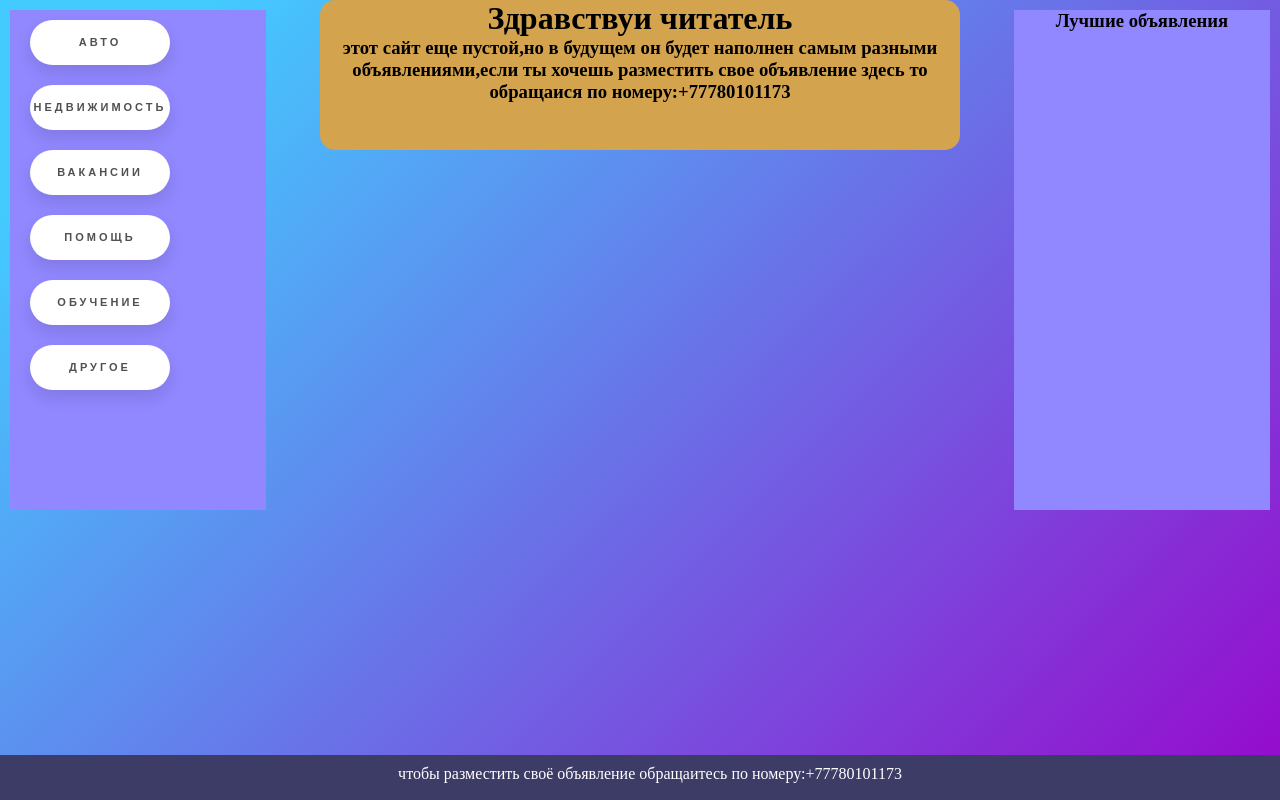
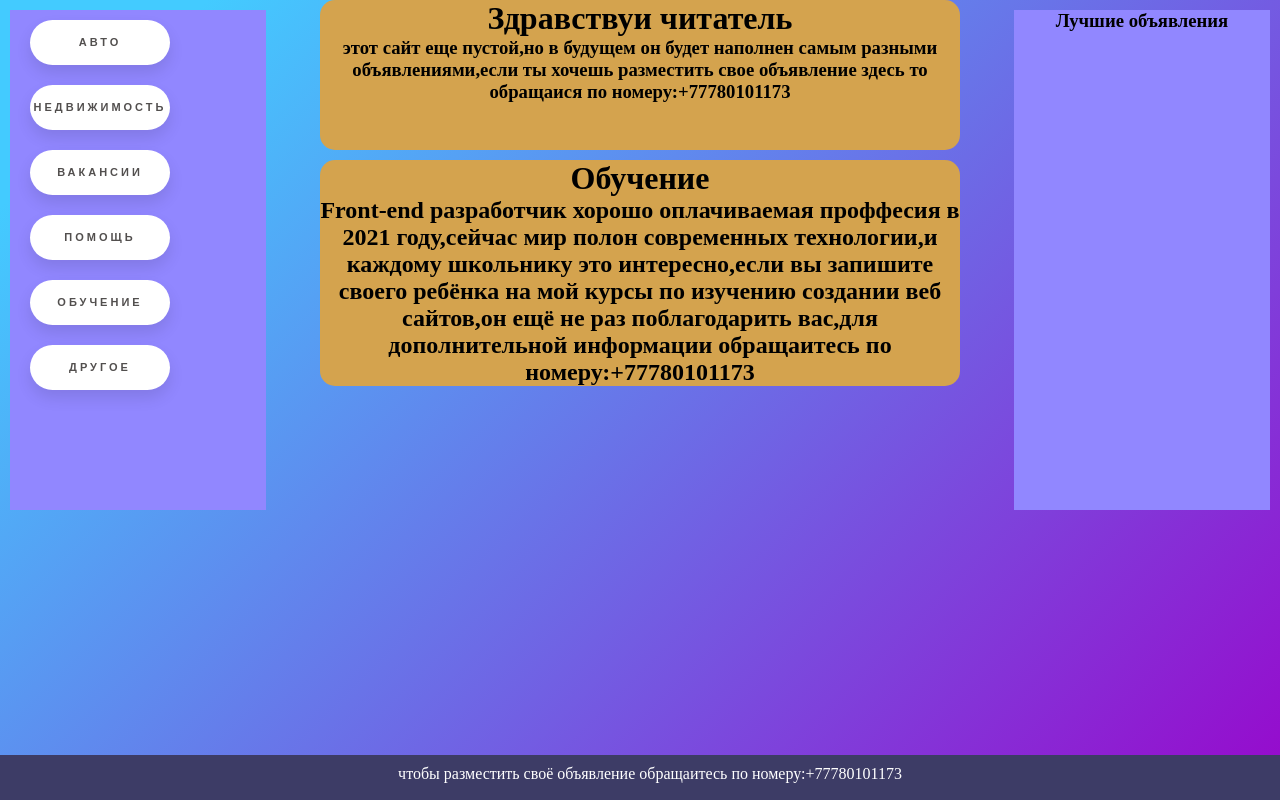
Before and after one commit to Sydykov2021/board, a plain HTML site: page index.html in a window 1280 px wide. Drawn offline with Linux system fonts and the light colour scheme.

Commit message:
Update index.html

```diff
--- a/index.html
+++ b/index.html
@@ -21,10 +21,15 @@
 		<div class="sidebar2">
 			<h3>Лучшие объявления</h3>
 		</div>
+
 		<div class="board">
 			<h1>Здравствуи читатель</h1>
 			<h3>этот сайт еще пустой,но в будущем он будет наполнен самым разными объявлениями,если ты хочешь разместить свое объявление здесь то обращаися по номеру:+77780101173</h3>
 		</div>
+		<div class="board">
+			<h1>Обучение</h1>
+			<h2>Front-end разработчик хорошо оплачиваемая проффесия в 2021 году,сейчас мир полон современных технологии,и каждому школьнику это интересно,если вы запишите своего ребёнка на мой курсы по изучению создании веб сайтов,он ещё не раз поблагодарить вас,для дополнительной информации обращаитесь по номеру:+77780101173</h2>
+		</div>
 	</div>
 </body>
 </html>
```
